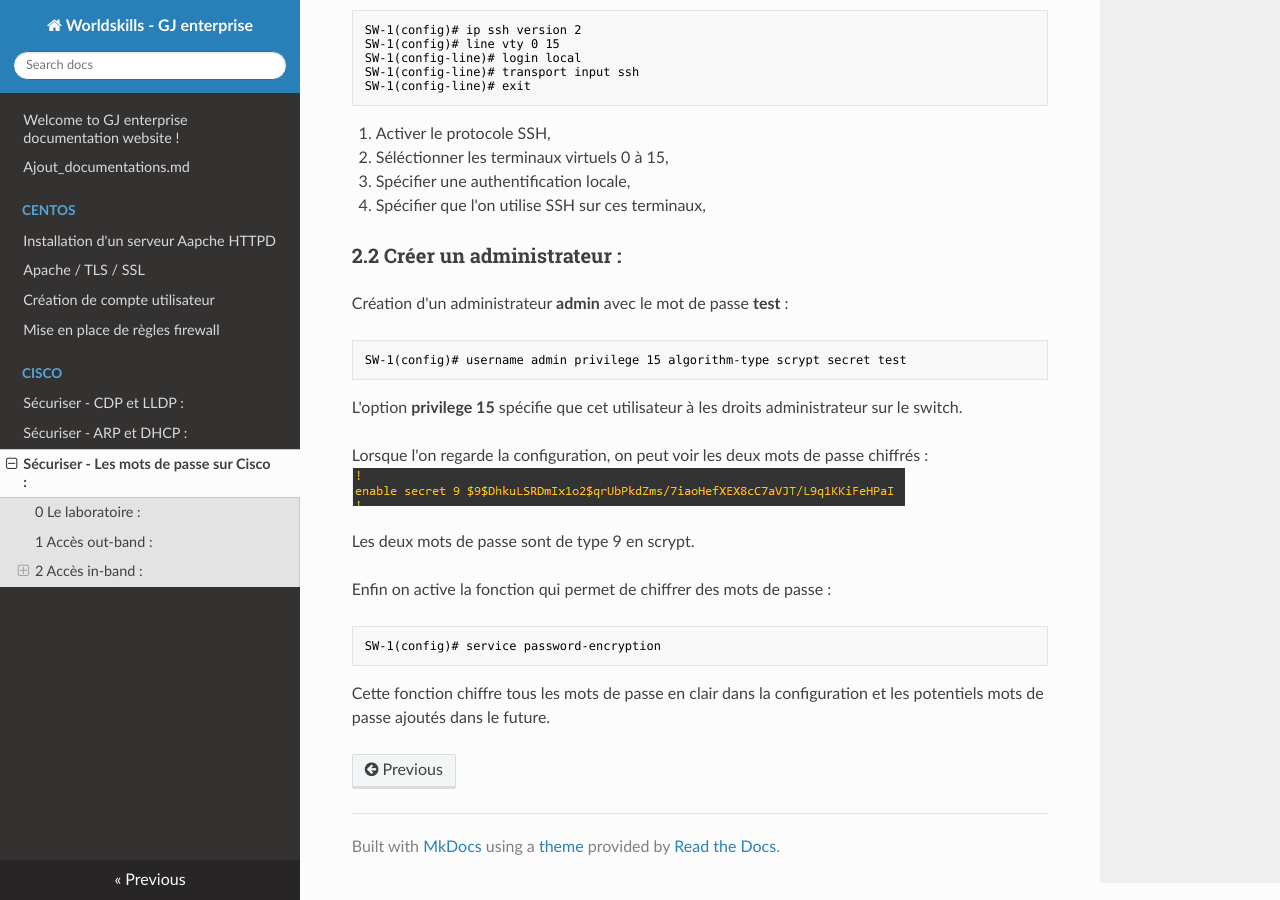
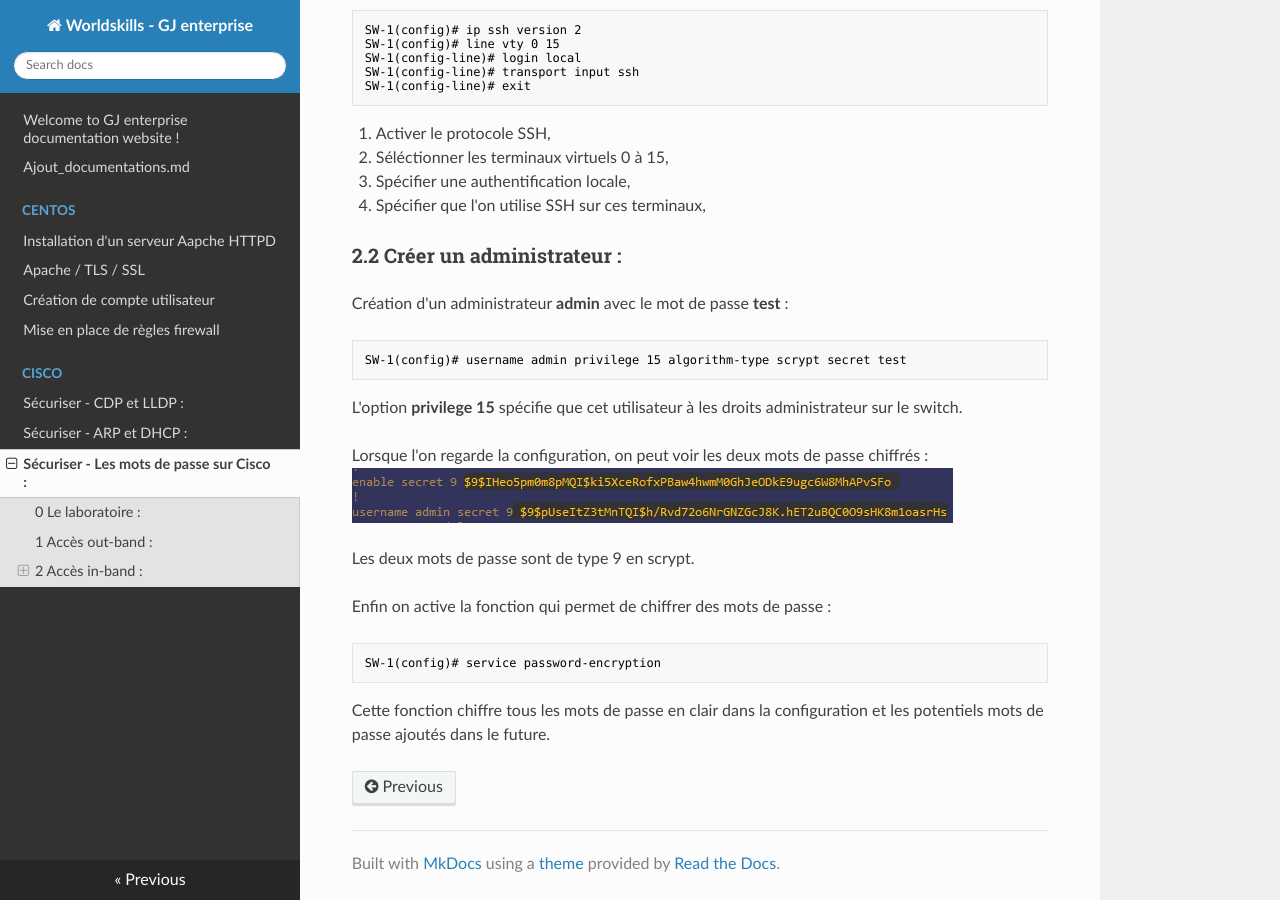
Before and after one commit to GJ-Entreprise/worldskills, an MkDocs documentation site: the page built from docs/Cisco/Sécuriser les mots de passe.md, in a window 1280 px wide and 900 px high, scrolled down 1474 px. Built offline with MkDocs 1.6.1, drawn with Linux system fonts in a browser that asks for light colours; nearby versions of some CDN libraries.

Commit message:
update
update

```diff
--- a/docs/Cisco/Sécuriser les mots de passe.md
+++ b/docs/Cisco/Sécuriser les mots de passe.md
@@ -67,7 +67,7 @@ SW-1(config)# username admin privilege 15 algorithm-type scrypt secret test
 L'option **privilege 15** spécifie que cet utilisateur à les droits administrateur sur le switch.
 
 Lorsque l'on regarde la configuration, on peut voir les deux mots de passe chiffrés :
-![img](../images/Password-Cisco/enable_password.png)
+![img](../images/Password-Cisco/password.png)
 
 Les deux mots de passe sont de type 9 en scrypt.
 
```
Also changed, not shown: site/index.html, 1 other file.
